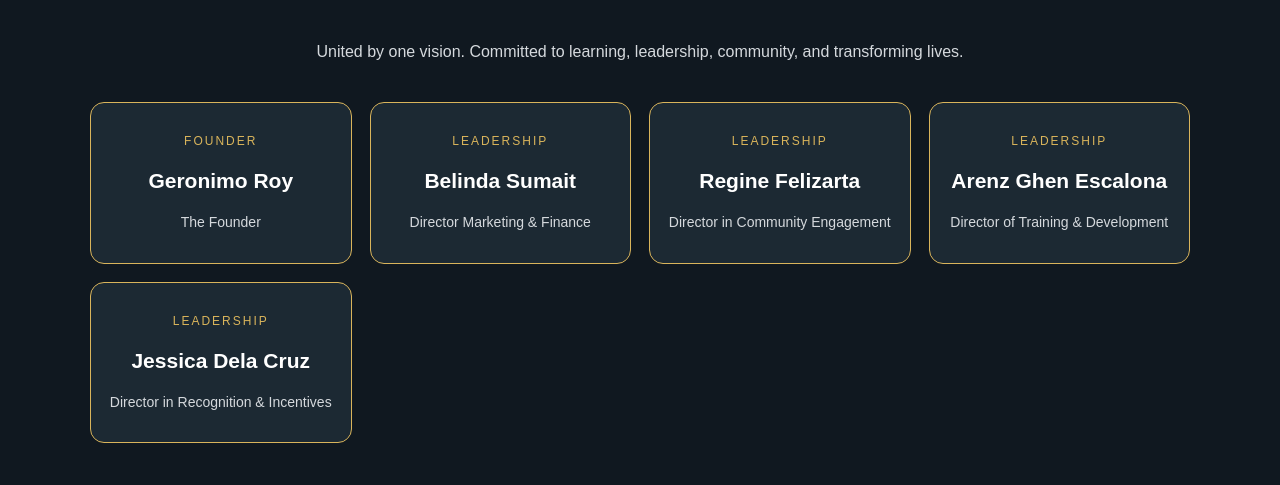
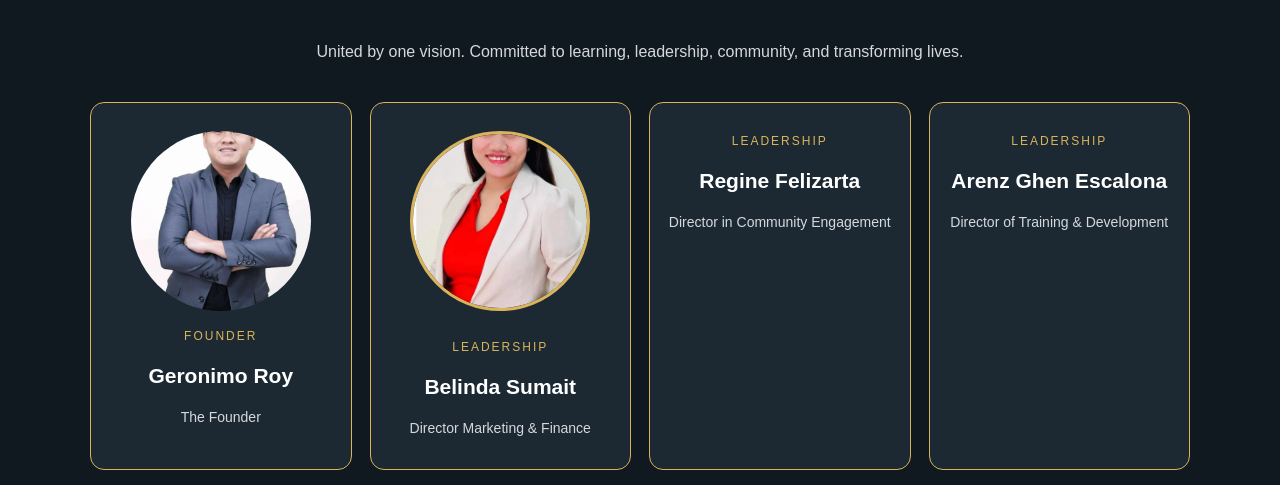
Before and after one commit to geronimoroy75-tech/mvp-club-official-website, a plain HTML site: page index.html in a window 1280 px wide. Shown: the part 4645-5130 px from the top of the page. Drawn offline with Linux system fonts and the light colour scheme.

Commit message:
Add individual leadership photos

```diff
--- a/index.html
+++ b/index.html
@@ -590,12 +590,14 @@ footer p {
     <div style="display:grid;grid-template-columns:repeat(auto-fit,minmax(220px,1fr));gap:18px;text-align:center;">
 
       <div style="background:#1C2933;border:1px solid #D9B45B;border-radius:14px;padding:28px 18px;">
+        <img src="IMG_9009.WEBP" alt="Geronimo Roy" style="width:100%;max-width:180px;height:180px;object-fit:cover;border-radius:50%;margin:0 auto 15px;display:block;">
         <div style="color:#D9B45B;font-size:12px;letter-spacing:2px;">FOUNDER</div>
         <h3 style="color:#ffffff;font-size:21px;margin:12px 0;">Geronimo Roy</h3>
         <p style="color:#d5d9dd;font-size:14px;">The Founder</p>
       </div>
 
       <div style="background:#1C2933;border:1px solid #D9B45B;border-radius:14px;padding:28px 18px;">
+        <img src="IMG_9013.WEBP" alt="Belinda Sumait" style="width:100%;max-width:180px;height:180px;object-fit:cover;border-radius:50%;border:3px solid #D9B45B;margin-bottom:18px;">
         <div style="color:#D9B45B;font-size:12px;letter-spacing:2px;">LEADERSHIP</div>
         <h3 style="color:#ffffff;font-size:21px;margin:12px 0;">Belinda Sumait</h3>
         <p style="color:#d5d9dd;font-size:14px;">Director Marketing &amp; Finance</p>
```
